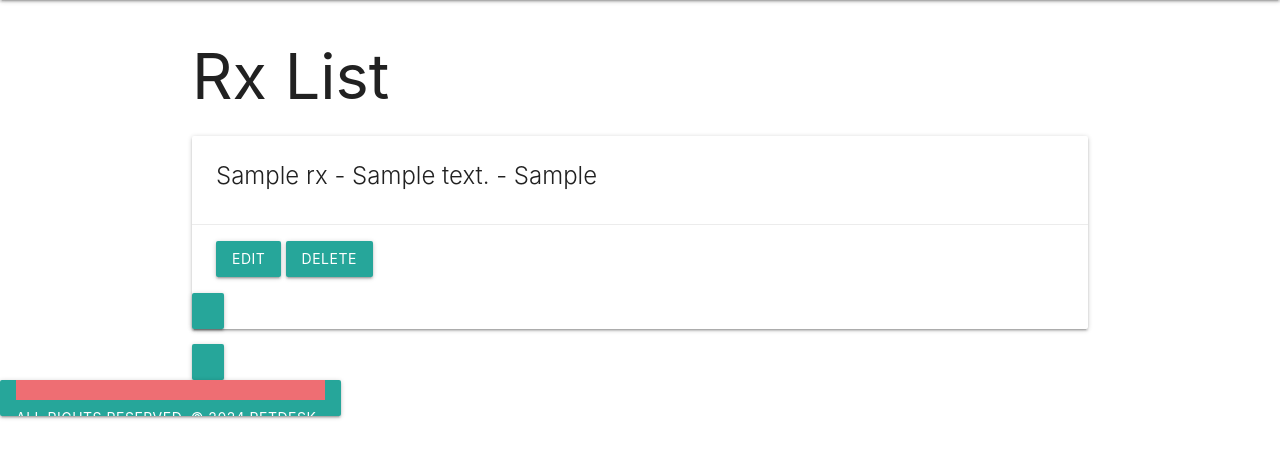
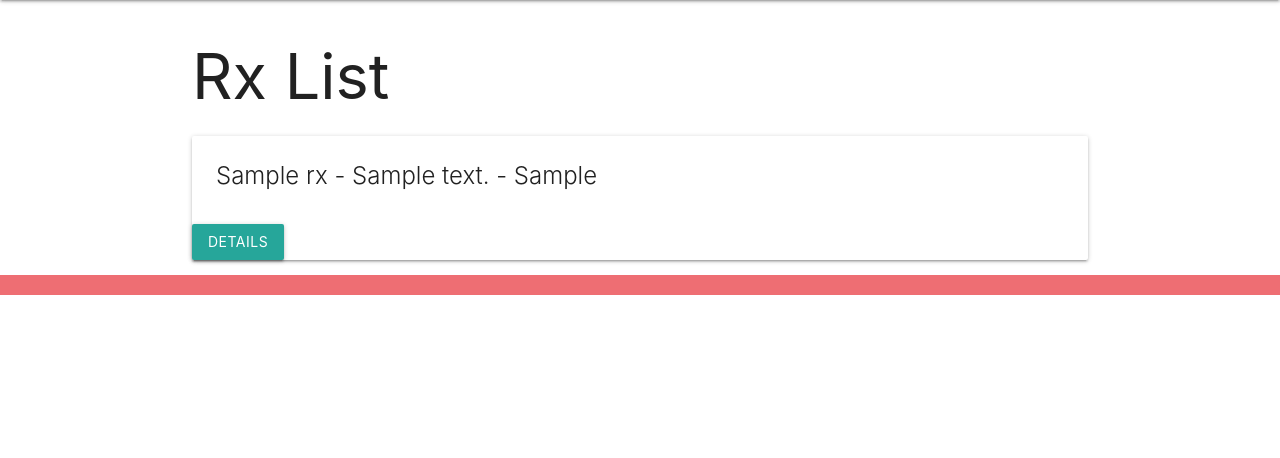
Before and after one commit to da1dude/petdesk, a Django app: page /rxs/ in a window 1280 px wide. Shown: the part 64-522 px from the top of the page. Run offline with Django 5.2, Linux system fonts and the light colour scheme; a user stored in the database is signed in; tables that the repository leaves empty hold one stand-in row (values such as "Sample post").

Commit message:
adds update rx functionality and some minor styling

```diff
--- a/main_app/models.py
+++ b/main_app/models.py
@@ -34,7 +34,7 @@
         return f'{self.name} - {self.description} - {self.treatment}'
 
     def get_absolute_url(self):
-        return reverse('detail', kwargs={'pk': self.id})
+        return reverse('rxs_detail', kwargs={'pk': self.id})
 
 class Pet(models.Model):
     name = models.CharField(max_length=100)
--- a/main_app/templates/rxs/index.html
+++ b/main_app/templates/rxs/index.html
@@ -5,15 +5,12 @@
 
     {% for rx in object_list %}
         <div class="card">
-            <a href="{% url 'rxs_detail' rx.id %}"></a>
-            <div class="card-content">
-                <span class="card-title">
-                    <p>{{rx.name}} - {{rx.description}} - {{rx.treatment}}</p>
-                </span>
-            </div>
-            <div class="card-action">
-                <a class="btn" href="{% url 'rxs_update' rx.id %}">Edit</a>
-                <a href="{% url 'rxs_delete' rx.id %}" class="waves-effect waves-light btn">Delete</div>
+                <div class="card-content">
+                    <span class="card-title">
+                        <p>{{rx.name}} - {{rx.description}} - {{rx.treatment}}</p>
+                    </span>
+                </div>
+            <a href="{% url 'rxs_detail' rx.id %}" class="waves-effect waves-light btn">Details</a>
         </div>
     {% endfor %}
 
--- a/main_app/urls.py
+++ b/main_app/urls.py
@@ -15,7 +15,7 @@
     path('rxs/', views.RxList.as_view(), name='rxs_index'),
     path('rxs/<int:pk>/delete', views.RxDelete.as_view(), name='rxs_delete'),
     path('rxs/<int:pk>/update/', views.RxUpdate.as_view(), name='rxs_update'),
-
+    path('rxs/<int:pk>/', views.RxDetail.as_view(), name='rxs_detail'),
 
     #Auth URLs
     path('accounts/signup/', views.signup, name='signup'),
--- a/main_app/views.py
+++ b/main_app/views.py
@@ -72,6 +72,10 @@
     model = Rx
     template_name = 'rxs/index.html'
 
+class RxDetail(LoginRequiredMixin, DetailView):
+    model = Rx
+    template_name = 'rxs/detail.html'
+
 class RxDelete(LoginRequiredMixin, DeleteView):
     model = Rx
     success_url = '/rxs'
```
Also changed, not shown: main_app/templates/rxs/detail.html (+12 -4 lines).
